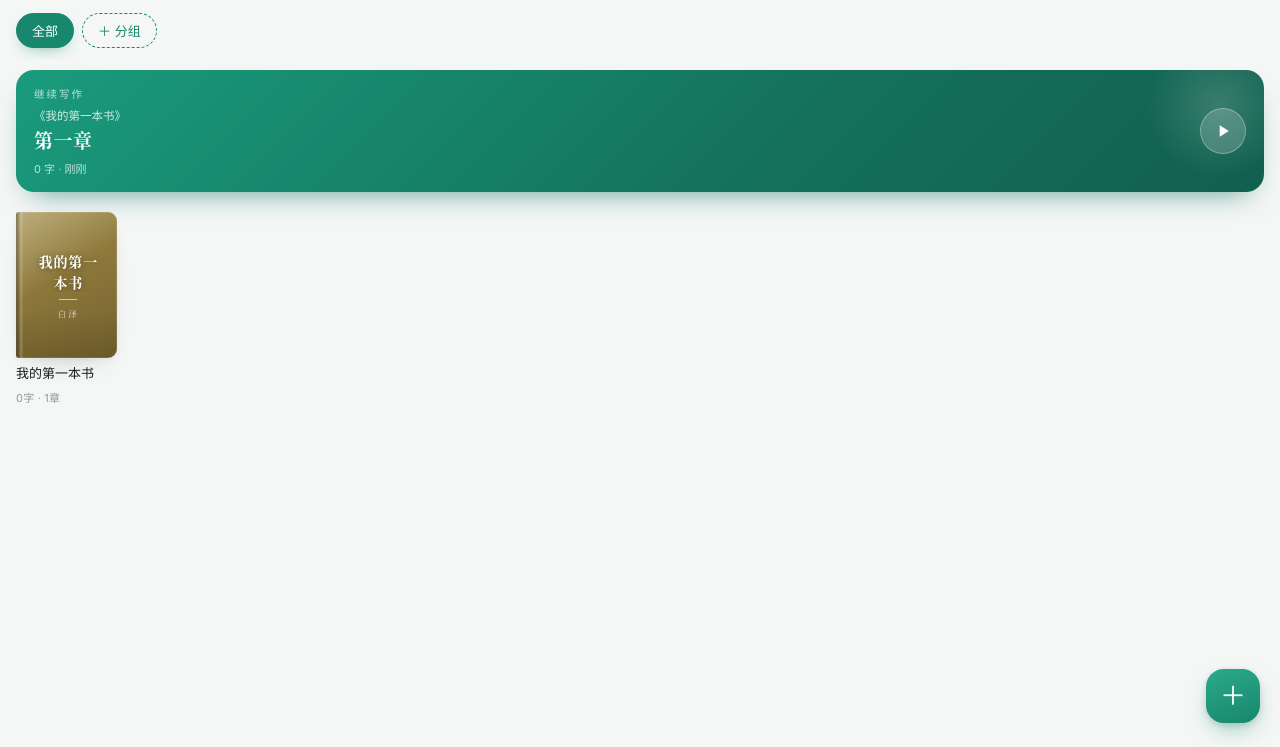
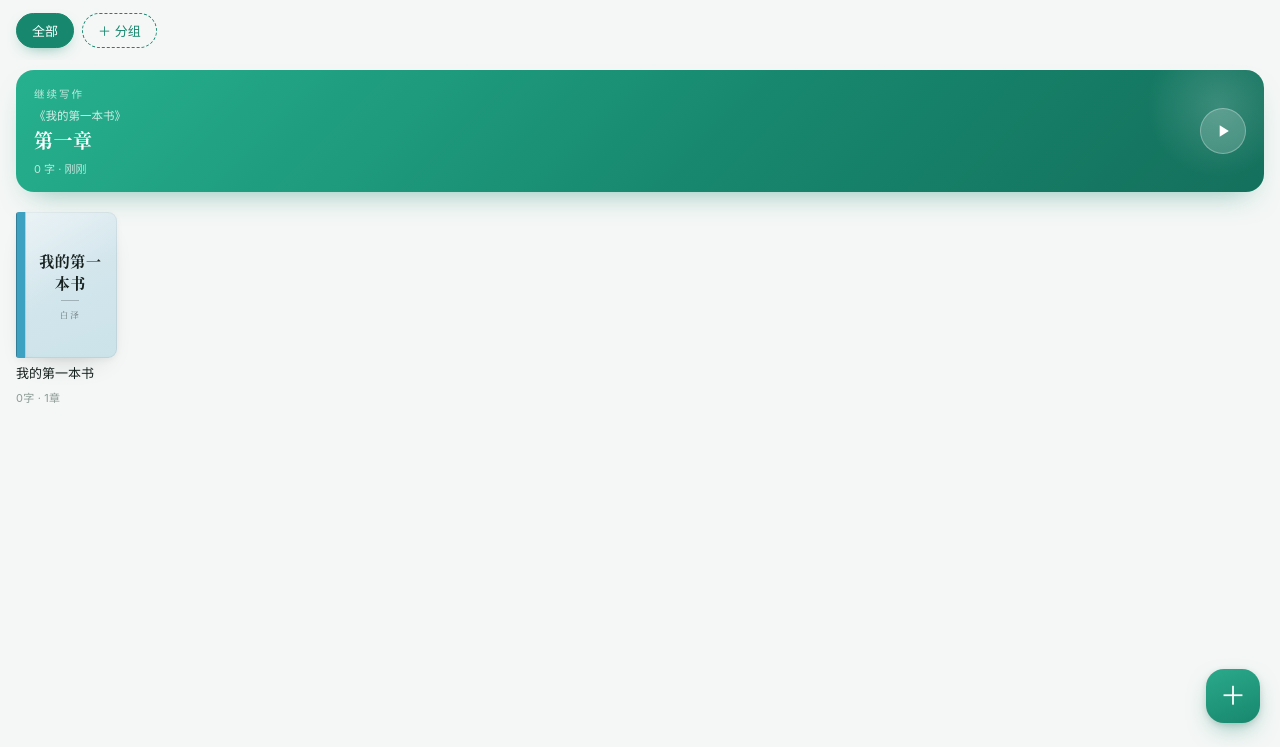
Before and after one commit to Ninetailedcatfox/baize-writing, a website: page www/index.html in a window 1280 px wide. Shown: the part 53-800 px from the top of the page. Drawn offline with Linux system fonts and the light colour scheme.

Commit message:
style(v2.6.1): 书封改成近白纸底 + 彩色书脊,整页不再发闷

```diff
--- a/package.json
+++ b/package.json
@@ -1,6 +1,6 @@
 {
   "name": "baize-writing",
-  "version": "2.6.0",
+  "version": "2.6.1",
   "description": "白泽写作 - 语音写作 App(Capacitor + Android)",
   "private": true,
   "scripts": {
--- a/www/css/style.css
+++ b/www/css/style.css
@@ -193,9 +193,11 @@ button { border: 0; background: none; cursor: pointer; }
   display: flex; align-items: center; gap: 14px;
   padding: 16px 18px; margin: 6px 0 20px;
   border-radius: var(--r-lg);
-  background: linear-gradient(135deg, #1a9b7d, #14705c 62%, #12604f);
+  /* 一屏只留这一个深色块当焦点,所以整体提亮一档:
+   * 原来 #1a9b7d → #12604f 最深压到明度 26,在浅色书架里像块墨 */
+  background: linear-gradient(135deg, #26b18e, #17876d 58%, #14705c);
   color: #fff;
-  box-shadow: 0 14px 30px -16px rgba(20, 112, 92, .75);
+  box-shadow: 0 14px 30px -16px rgba(23, 135, 109, .55);
   animation: cardIn .34s backwards;
 }
 .resume-card.hidden { display: none; }
@@ -238,43 +240,49 @@ button { border: 0; background: none; cursor: pointer; }
   border-radius: 3px 9px 9px 3px;
   overflow: hidden;
   display: flex; align-items: center; justify-content: center;
-  padding: 14px 12px 14px 16px;
-  box-shadow: var(--sh-2), inset 0 0 0 1px rgba(255, 255, 255, .12);
+  padding: 14px 12px 14px 20px;
+  /* 近白封面压在近白背景上,靠极细的暗边 + 阴影拉开层次;
+   * 最后一道 inset 是书脊内侧的折痕,让封面有"翻开"的立体感 */
+  box-shadow:
+    var(--sh-2),
+    inset 0 0 0 1px rgba(23, 33, 31, .07),
+    inset 10px 0 14px -10px rgba(23, 33, 31, .18);
 }
-/* 书脊 */
+/* 书脊:颜色身份全在这一条上(--spine 由 JS 按色相注入)。
+ * 纯色 + 左暗右亮两条 1px 边 —— 中间再夹高光会看成"两条线夹一条彩带",很乱。 */
 .book-cover::before {
-  content: ''; position: absolute; left: 0; top: 0; bottom: 0; width: 7px;
-  background: linear-gradient(90deg,
-    rgba(0, 0, 0, .34) 0%, rgba(0, 0, 0, .10) 42%,
-    rgba(255, 255, 255, .22) 74%, rgba(255, 255, 255, .04) 100%);
+  content: ''; position: absolute; left: 0; top: 0; bottom: 0; width: 10px;
+  background: var(--spine, #9aa8a3);
+  box-shadow:
+    inset 1px 0 0 rgba(0, 0, 0, .22),
+    inset -1px 0 0 rgba(255, 255, 255, .55);
   z-index: 2;
 }
-/* 光泽 */
+/* 光泽:极轻的一层斜向提亮,近白底上给一点点纸的质感 */
 .book-cover::after {
   content: ''; position: absolute; inset: 0; z-index: 1;
-  background:
-    linear-gradient(148deg, rgba(255, 255, 255, .30), rgba(255, 255, 255, 0) 44%),
-    linear-gradient(0deg, rgba(0, 0, 0, .10), rgba(0, 0, 0, 0) 34%);
+  background: linear-gradient(148deg, rgba(255, 255, 255, .5), rgba(255, 255, 255, 0) 52%);
 }
 .bc-inner {
   position: relative; z-index: 3; width: 100%;
   display: flex; flex-direction: column; align-items: center; gap: 7px;
   text-align: center;
 }
+/* 近白底配深墨字:对比 13.6~14.7,比白字方案清楚得多。
+ * 别加白色 text-shadow —— 浅底上白影会把深字边缘糊掉,看着发虚。 */
 .bc-title {
-  color: #fff; font-family: var(--font-serif);
-  font-size: 14px; font-weight: 600; line-height: 1.45;
-  letter-spacing: .8px;
-  text-shadow: 0 1px 7px rgba(0, 0, 0, .42);
+  color: #17211f; font-family: var(--font-serif);
+  font-size: 15px; font-weight: 700; line-height: 1.45;
+  letter-spacing: .6px;
   display: -webkit-box; -webkit-line-clamp: 4; -webkit-box-orient: vertical;
   overflow: hidden; word-break: break-word;
 }
 .bc-rule {
   width: 18px; height: 1px; flex: 0 0 auto;
-  background: rgba(255, 255, 255, .62);
+  background: rgba(23, 33, 31, .26);
 }
 .bc-author {
-  font-size: 8.5px; letter-spacing: 2px; color: rgba(255, 255, 255, .78);
+  font-size: 8.5px; letter-spacing: 2px; color: rgba(23, 33, 31, .55);
   font-family: var(--font-serif);
 }
 .book-name {
@@ -455,13 +463,26 @@ button { border: 0; background: none; cursor: pointer; }
 }
 
 /* 自定义封面的书:加一层压暗,保证白字读得清 */
+/* 自定义封面是照片,亮度不可控 —— 这里反过来:压暗底 + 白字,保证任何图都读得清。
+ * 书脊也退回黑白圆柱,不然彩色条压在照片上很怪。 */
+.book-cover.has-img::before {
+  background: linear-gradient(90deg,
+    rgba(0, 0, 0, .42) 0%, rgba(0, 0, 0, .14) 42%,
+    rgba(255, 255, 255, .30) 72%, rgba(0, 0, 0, .12) 100%);
+}
 .book-cover.has-img::after {
   background:
     linear-gradient(180deg, rgba(0, 0, 0, .18) 0%, rgba(0, 0, 0, .05) 38%, rgba(0, 0, 0, .55) 100%),
     linear-gradient(148deg, rgba(255, 255, 255, .12), rgba(255, 255, 255, 0) 40%);
 }
-.book-cover.has-img .bc-title { text-shadow: 0 2px 10px rgba(0, 0, 0, .7); }
-.book-cover.has-img .bc-author { text-shadow: 0 1px 6px rgba(0, 0, 0, .7); }
+.book-cover.has-img .bc-title {
+  color: #fff;
+  text-shadow: 0 2px 10px rgba(0, 0, 0, .7);
+}
+.book-cover.has-img .bc-author {
+  color: rgba(255, 255, 255, .78);
+  text-shadow: 0 1px 6px rgba(0, 0, 0, .7);
+}
 .book-cover.has-img .bc-rule { background: rgba(255, 255, 255, .8); }
 
 .cover-prev {
--- a/www/js/ui.js
+++ b/www/js/ui.js
@@ -53,25 +53,45 @@
 
   function confirmBox(msg) { return window.confirm(msg); }
 
-  /* 封面色:仿布面精装书。中饱和、中明度,色相拉开,相邻不撞 */
+  /* 封面色:近白纸底 + 一条彩色书脊。
+   *
+   * 为什么不是整块彩色:浅底 + 中饱和(明度 60 左右)是最难看的一档 ——
+   * 不够素雅也不够有设计感,活像便利贴。整块深色又发闷(白字压不住深色,只能一路压暗)。
+   * 所以把颜色从"整块"挪到"书脊那一条":底色接近白(明度 90~93,深字对比 13.6~14.7,
+   * 怎么都读得清),色相身份由 9px 的书脊色带承担 —— 真实书架就是这个样子。
+   *
+   * ★ 数组按色相升序 —— 防撞色靠"索引顺延"换色系,乱序的话顺延一位还是同一个色。
+   */
   const COVER_COLORS = [
-    'linear-gradient(155deg,#2f7f74,#1d5a53)',  // 青
-    'linear-gradient(155deg,#3d6aa8,#2a4a7d)',  // 蓝
-    'linear-gradient(155deg,#6b56a0,#4a3a75)',  // 紫
-    'linear-gradient(155deg,#b06a45,#844a2f)',  // 赭橙
-    'linear-gradient(155deg,#4a8a5c,#2f6142)',  // 绿
-    'linear-gradient(155deg,#a85060,#7a3644)',  // 绛红
-    'linear-gradient(155deg,#a08a45,#75622e)',  // 金橄榄
-    'linear-gradient(155deg,#4a6a70,#304a50)',  // 蓝灰
-    'linear-gradient(155deg,#8a5a86,#603c5e)',  // 紫红
-    'linear-gradient(155deg,#3f7a8a,#2a5563)',  // 湖蓝
-    'linear-gradient(155deg,#7d5a4a,#54392c)',  // 咖啡
-    'linear-gradient(155deg,#5a6a8a,#3a4660)',  // 雾蓝
+    'linear-gradient(158deg,#eedcd8,#ead1cc)',  // 胭脂 H10  深字12.5
+    'linear-gradient(158deg,#eee5d8,#eadecc)',  // 陶土 H35  深字13.2
+    'linear-gradient(158deg,#edeed8,#e9eacc)',  // 麦金 H62  深字14.0
+    'linear-gradient(158deg,#dfeed8,#d6eacc)',  // 橄榄 H100 深字13.6
+    'linear-gradient(158deg,#d8eede,#ccead4)',  // 苔绿 H135 深字13.5
+    'linear-gradient(158deg,#d8eee8,#cceae3)',  // 青瓷 H165 深字13.6
+    'linear-gradient(158deg,#d8e8ee,#cce3ea)',  // 石板 H195 深字13.1
+    'linear-gradient(158deg,#d8deee,#ccd4ea)',  // 雾蓝 H225 深字12.2
+    'linear-gradient(158deg,#ded8ee,#d4ccea)',  // 靛青 H255 深字11.9
+    'linear-gradient(158deg,#e8d8ee,#e3ccea)',  // 灰紫 H285 深字12.2
+    'linear-gradient(158deg,#eed8e8,#eacce3)',  // 藕紫 H315 深字12.3
+    'linear-gradient(158deg,#eed8df,#eaccd5)',  // 紫灰 H342 深字12.2
+  ];
+  /* 书脊色带:与底色同色相,饱和 52 / 明度 50,9px 细条上正好压得住白底 */
+  const SPINE_COLORS = [
+    '#c2533d', '#c28b3d', '#bdc23d', '#69c23d', '#3dc25e', '#3dc2a1',
+    '#3da1c2', '#3d5ec2', '#5e3dc2', '#a13dc2', '#c23da1', '#c23d65',
   ];
   function coverIndex(book) {
     let h = 0;
     for (const c of (book.id || '')) h = (h * 31 + c.charCodeAt(0)) % 997;
     return h % COVER_COLORS.length;
+  }
+  /* 色板按色相升序,所以"索引距离"就是"色相距离"的代理。
+   * 只判重索引不够 —— 相邻索引也是相近色系,要一起避开。 */
+  function hueGap(a, b) {
+    const n = COVER_COLORS.length;
+    const d = Math.abs(a - b) % n;
+    return Math.min(d, n - d);
   }
 
   /* 长按
@@ -190,20 +210,24 @@
       grid.innerHTML = `<div class="empty" style="grid-column:1/-1">书架空空如也<br>点右下角 ＋ 创建第一本书</div>`;
       return;
     }
-    /* 同一屏内尽量不要出现重复封面色(用最近 4 本做窗口),冲突就顺延 */
+    /* 同一屏内不要出现同色系封面(最近 4 本做窗口)。
+     * 判定用色相距离 >= 3 档(约 90°),而不是"索引不相同" ——
+     * 2 档(60°)试过不够:粉紫 H315 和蓝紫 H255 隔着 2 档,肉眼还是"两本紫书"。 */
     const recent = [];
     grid.innerHTML = books.map(b => {
       const words = DB.bookWords(b.id);
       const chs = DB.bookChapters(b.id).length;
       let ci = coverIndex(b);
       let guard = 0;
-      while (recent.indexOf(ci) >= 0 && guard < COVER_COLORS.length) { ci = (ci + 1) % COVER_COLORS.length; guard++; }
+      while (recent.some(r => hueGap(r, ci) < 3) && guard < COVER_COLORS.length) {
+        ci = (ci + 1) % COVER_COLORS.length; guard++;
+      }
       recent.push(ci);
       if (recent.length > 4) recent.shift();
       const hasImg = !!b.cover;
       const coverStyle = hasImg
         ? `background-image:url(${b.cover});background-size:cover;background-position:center;background-color:#2a3a36`
-        : `background:${COVER_COLORS[ci]}`;
+        : `background:${COVER_COLORS[ci]};--spine:${SPINE_COLORS[ci]}`;
       return `
         <div class="book-card" data-bid="${b.id}">
           <div class="book-cover${hasImg ? ' has-img' : ''}" style="${coverStyle}">
--- a/www/js/update.js
+++ b/www/js/update.js
@@ -3,8 +3,8 @@
  * { "versionCode": 3, "versionName": "2.1.0", "url": "https://.../app.apk", "notes": "更新内容", "force": false }
  */
 (function () {
-  const APP_VERSION_CODE = 8;
-  const APP_VERSION_NAME = '2.6.0';
+  const APP_VERSION_CODE = 9;
+  const APP_VERSION_NAME = '2.6.1';
   const CHECK_INTERVAL = 12 * 60 * 60 * 1000; // 12 小时静默检查一次
 
   async function fetchManifest(url) {
```
Also changed, not shown: tests/e2e.js (+14 -0 lines), 3 other files.
